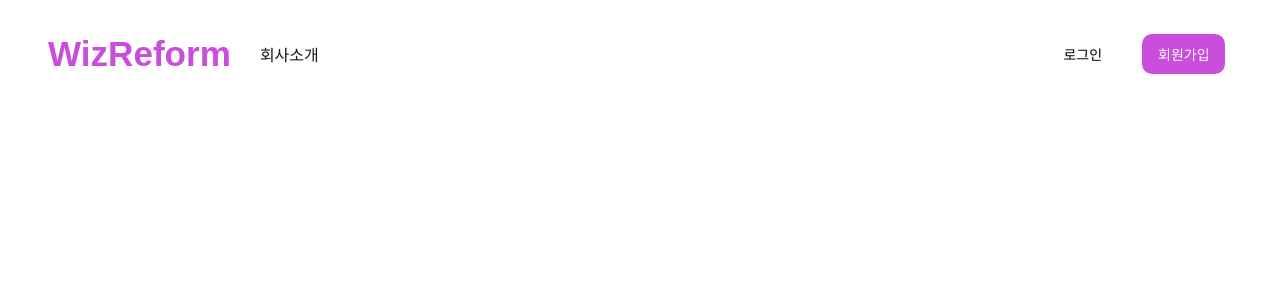
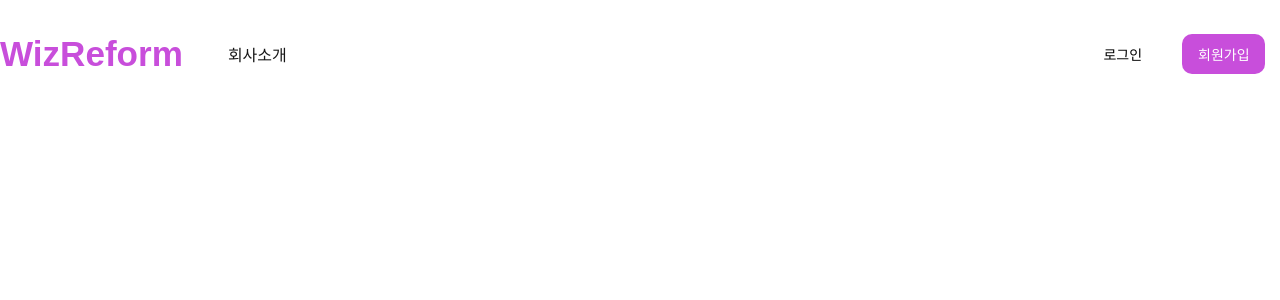
Before and after one commit to TomHoon/reform-wiz, a Next.js app: page / in a window 1280 px wide. Shown: the top 300 px of the page. Built offline with nearby package versions, Linux system fonts and the light colour scheme.

Commit message:
fix: Header.jsx > padding 좌우 잘못 들어간 내용 수정

```diff
--- a/styles/C_Header.module.scss
+++ b/styles/C_Header.module.scss
@@ -1,7 +1,7 @@
 .container {
  display: flex;
  justify-content: space-between;
- padding: 22px 48px;
+ padding: 22px 0;
 
  & .icon {
   width: 182px;
```
